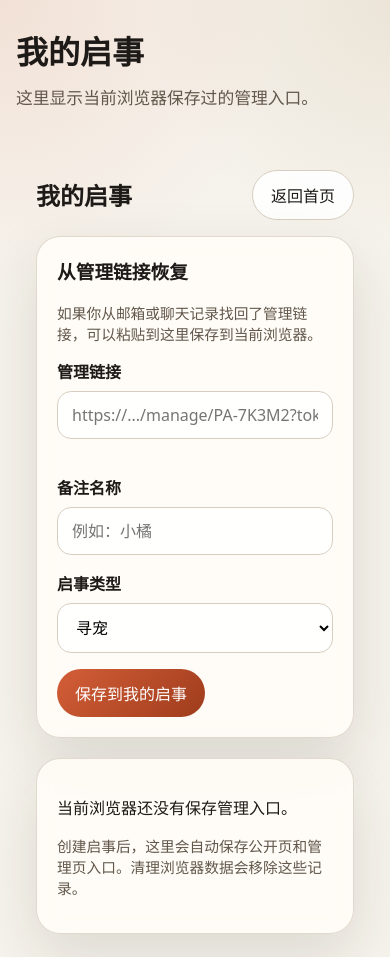
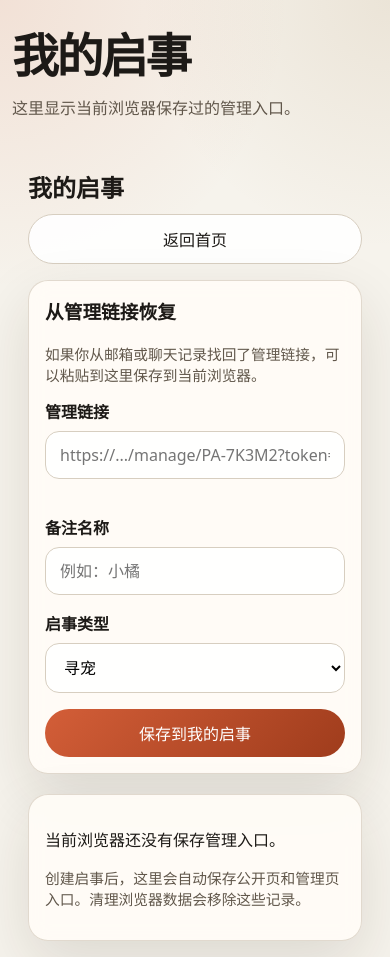
Before and after one commit to GiterYQ/findMypet, a Next.js app: page /mine in a window 390 px wide. Built offline with nearby package versions, Linux system fonts and the light colour scheme.

Commit message:
feat: support mobile web trial

```diff
--- a/app/api/notices/route.ts
+++ b/app/api/notices/route.ts
@@ -6,6 +6,7 @@
  */
 import { NextResponse } from "next/server";
 import { ZodError } from "zod";
+import { resolveAppBaseUrl } from "@/lib/core/app-url";
 import { AppError } from "@/lib/core/app-error";
 import { noticeService } from "@/lib/notice/notice.service";
 
@@ -21,7 +22,13 @@ export async function GET(request: Request) {
 export async function POST(request: Request) {
   try {
     const payload = await request.json();
-    const result = await noticeService.createNotice(payload);
+    const requestOrigin = new URL(request.url).origin;
+    const baseUrl = resolveAppBaseUrl({
+      requestOrigin,
+      configuredBaseUrl: process.env.APP_BASE_URL,
+      nodeEnv: process.env.NODE_ENV
+    });
+    const result = await noticeService.createNotice(payload, baseUrl);
 
     return NextResponse.json({
       item: result.notice.id,
--- a/app/globals.css
+++ b/app/globals.css
@@ -23,6 +23,7 @@
 
 html {
   min-height: 100%;
+  -webkit-text-size-adjust: 100%;
   background:
     radial-gradient(circle at top left, rgba(211, 94, 56, 0.12), transparent 28%),
     radial-gradient(circle at top right, rgba(157, 120, 67, 0.12), transparent 24%),
@@ -31,6 +32,8 @@ html {
 
 body {
   margin: 0;
+  min-height: 100dvh;
+  padding: env(safe-area-inset-top) env(safe-area-inset-right) env(safe-area-inset-bottom) env(safe-area-inset-left);
   color: var(--text);
   font-family: "Avenir Next", "PingFang SC", "Noto Sans", sans-serif;
 }
@@ -45,6 +48,20 @@ input,
 select,
 textarea {
   font: inherit;
+}
+
+button,
+a,
+input,
+select,
+textarea {
+  -webkit-tap-highlight-color: rgba(211, 94, 56, 0.18);
+}
+
+input,
+select,
+textarea {
+  max-width: 100%;
 }
 
 .shell {
@@ -133,6 +150,8 @@ textarea {
   border: 0;
   cursor: pointer;
   transition: transform 160ms ease, opacity 160ms ease;
+  min-height: 44px;
+  text-align: center;
 }
 
 .button:hover {
@@ -251,6 +270,7 @@ textarea {
 
 .mono {
   font-family: "SF Mono", "Menlo", monospace;
+  overflow-wrap: anywhere;
 }
 
 .poster-shell {
@@ -406,12 +426,72 @@ textarea {
 }
 
 @media (max-width: 760px) {
+  .shell {
+    width: min(100% - 24px, 540px);
+  }
+
   .two-col {
     grid-template-columns: 1fr;
   }
 
   .hero {
-    padding-top: 36px;
+    padding: 32px 0 18px;
+  }
+
+  .hero h1 {
+    font-size: clamp(2.15rem, 12vw, 3.2rem);
+    letter-spacing: -0.05em;
+  }
+
+  .hero p {
+    font-size: 1rem;
+  }
+
+  .panel {
+    border-radius: 20px;
+  }
+
+  .section {
+    padding: 16px;
+  }
+
+  .field input,
+  .field select,
+  .field textarea {
+    font-size: 16px;
+    min-height: 46px;
+  }
+
+  .field textarea {
+    min-height: 108px;
+  }
+
+  .actions {
+    gap: 10px;
+  }
+
+  .actions .button,
+  .actions a.button,
+  .actions button.button {
+    flex: 1 1 100%;
+    width: 100%;
+  }
+
+  .radio-group,
+  .tag-list {
+    gap: 10px;
+  }
+
+  .radio-label {
+    min-height: 38px;
+  }
+
+  .notice-grid {
+    grid-template-columns: 1fr;
+  }
+
+  fieldset .grid {
+    grid-template-columns: 1fr !important;
   }
 
   .poster-grid,
--- a/app/layout.tsx
+++ b/app/layout.tsx
@@ -4,12 +4,28 @@
  * 联动：app/globals.css、各路由页面。
  * 层级：page
  */
-import type { Metadata } from "next";
+import type { Metadata, Viewport } from "next";
 import "@/app/globals.css";
 
 export const metadata: Metadata = {
   title: "findMypet",
-  description: "A lightweight lost pet notice tool with hosted share pages."
+  description: "A lightweight lost pet notice tool with hosted share pages.",
+  applicationName: "findMypet",
+  appleWebApp: {
+    capable: true,
+    statusBarStyle: "default",
+    title: "findMypet"
+  },
+  formatDetection: {
+    telephone: false
+  }
+};
+
+export const viewport: Viewport = {
+  width: "device-width",
+  initialScale: 1,
+  viewportFit: "cover",
+  themeColor: "#f6f3ec"
 };
 
 export default function RootLayout({ children }: Readonly<{ children: React.ReactNode }>) {
--- /dev/null
+++ b/lib/core/app-url.ts
@@ -0,0 +1,48 @@
+/**
+ * App URL
+ * 作用：统一选择站点 base URL，兼容生产公开域名与本地手机局域网试用。
+ * 联动：app/api/notices/route.ts、notice.service.ts、tests/app-url.test.mts。
+ * 层级：utility
+ */
+type ResolveAppBaseUrlInput = {
+  requestOrigin?: string;
+  configuredBaseUrl?: string;
+  nodeEnv?: string;
+};
+
+function normalizeOrigin(value?: string) {
+  if (!value?.trim()) {
+    return undefined;
+  }
+
+  try {
+    return new URL(value.trim()).origin;
+  } catch {
+    return undefined;
+  }
+}
+
+function isLocalhostOrigin(origin?: string) {
+  if (!origin) {
+    return false;
+  }
+
+  try {
+    const hostname = new URL(origin).hostname;
+    return hostname === "localhost" || hostname === "127.0.0.1" || hostname === "::1";
+  } catch {
+    return false;
+  }
+}
+
+export function resolveAppBaseUrl({ requestOrigin, configuredBaseUrl, nodeEnv = process.env.NODE_ENV }: ResolveAppBaseUrlInput) {
+  const normalizedRequestOrigin = normalizeOrigin(requestOrigin);
+  const normalizedConfiguredBaseUrl = normalizeOrigin(configuredBaseUrl);
+
+  // 本地手机试用时，浏览器请求来自局域网 IP；继续使用 localhost 会让手机打不开分享/管理链接。
+  if (nodeEnv !== "production" && normalizedRequestOrigin && isLocalhostOrigin(normalizedConfiguredBaseUrl)) {
+    return normalizedRequestOrigin;
+  }
+
+  return normalizedConfiguredBaseUrl ?? normalizedRequestOrigin ?? "http://localhost:3000";
+}
--- a/lib/notice/notice.service.ts
+++ b/lib/notice/notice.service.ts
@@ -89,12 +89,12 @@ function verifyOwnerToken(notice: Pick<PetNotice, "ownerTokenHash">, rawToken?:
   }
 }
 
-function getBaseUrl() {
-  return process.env.APP_BASE_URL?.replace(/\/$/, "") ?? "http://localhost:3000";
+function getBaseUrl(baseUrl?: string) {
+  return baseUrl?.replace(/\/$/, "") ?? process.env.APP_BASE_URL?.replace(/\/$/, "") ?? "http://localhost:3000";
 }
 
 export const noticeService = {
-  async createNotice(rawInput: unknown) {
+  async createNotice(rawInput: unknown, baseUrl?: string) {
     const input = noticeCreateSchema.parse(rawInput);
     const rawToken = crypto.randomBytes(32).toString("hex");
     const derivedFields = buildDerivedFields(input);
@@ -130,8 +130,9 @@ export const noticeService = {
       toActivity: notice.activityState
     });
 
-    const publicShareUrl = `${getBaseUrl()}/notice/${notice.shortId}`;
-    const manageUrl = `${getBaseUrl()}/manage/${notice.shortId}?token=${rawToken}`;
+    const resolvedBaseUrl = getBaseUrl(baseUrl);
+    const publicShareUrl = `${resolvedBaseUrl}/notice/${notice.shortId}`;
+    const manageUrl = `${resolvedBaseUrl}/manage/${notice.shortId}?token=${rawToken}`;
 
     if (input.ownerNotificationEmail) {
       const delivery = await sendManageLinkEmail({
--- a/package.json
+++ b/package.json
@@ -4,6 +4,7 @@
   "private": true,
   "scripts": {
     "dev": "next dev",
+    "dev:mobile": "next dev -H 0.0.0.0 -p 3000",
     "build": "next build",
     "test": "node --disable-warning=MODULE_TYPELESS_PACKAGE_JSON --test tests/**/*.test.mts",
     "start": "next start",
```
Also changed, not shown: app/manifest.ts (added, +21 -0 lines), 2 other files (tests, documents, lock files or other folders).
